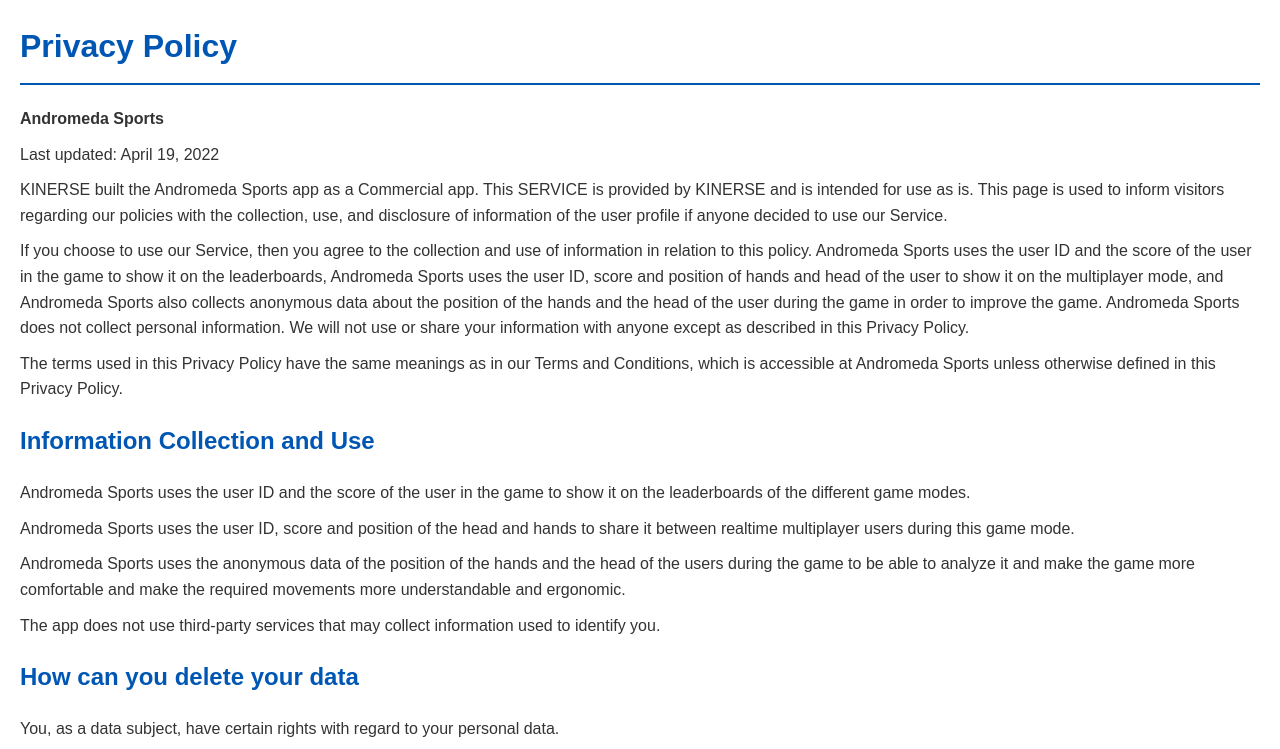
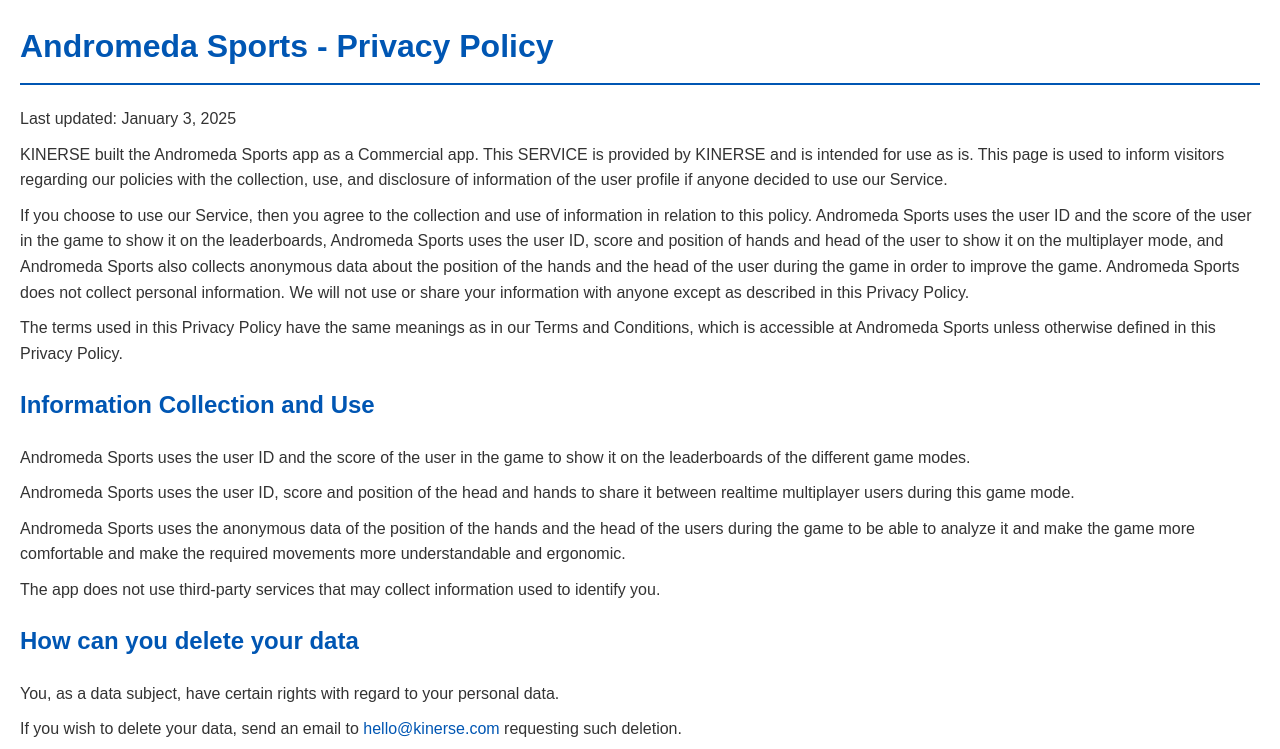
Before and after one commit to drc94/AndromedaSports_PrivacyPolicy, a plain HTML site: page index.html in a window 1280 px wide. Shown: the top 749 px of the page. Drawn offline with Linux system fonts and the light colour scheme.

Commit message:
Update index.html

```diff
--- a/index.html
+++ b/index.html
@@ -32,9 +32,8 @@
     </style>
 </head>
 <body>
-    <h1>Privacy Policy</h1>
-    <p><strong>Andromeda Sports</strong></p>
-    <p>Last updated: April 19, 2022</p>
+    <h1>Andromeda Sports - Privacy Policy</h1>
+    <p>Last updated: January 3, 2025</p>
 
     <p>KINERSE built the Andromeda Sports app as a Commercial app. This SERVICE is provided by KINERSE and is intended for use as is. This page is used to inform visitors regarding our policies with the collection, use, and disclosure of information of the user profile if anyone decided to use our Service.</p>
 
```
